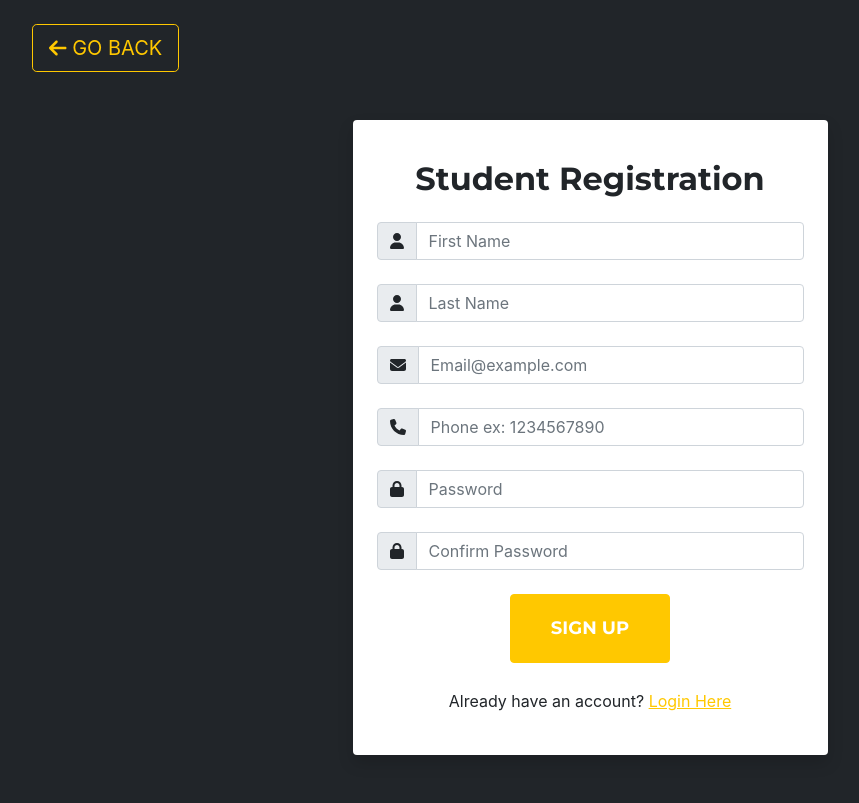
After one commit to dsreagan/TutoringApp, a Flask app: page /studentRegistration in a window 1280 px wide. The commit adds this page. Shown: the whole page, without its empty margins (50-909 px from the left). Run offline with Flask 3, Linux system fonts and the light colour scheme; some libraries are stand-ins or nearby versions.

Commit message:
finished student and tutor templates

```diff
--- a/website/templates/index.html
+++ b/website/templates/index.html
@@ -51,7 +51,7 @@
                 Register
               </a>
               <div class="dropdown-menu dropdown-menu-dark">
-                <a href="#" class="dropdown-item">As a Student</a>
+                <a href="/studentRegistration" class="dropdown-item">As a Student</a>
                 <div class="dropdown-divider"></div>
                 <a href="/tutorRegistration" class="dropdown-item">As a Tutor</a>
               </div>
--- /dev/null
+++ b/website/templates/studentRegistration.html
@@ -0,0 +1,77 @@
+<!DOCTYPE html>
+<html lang="en">
+  <head>
+    <meta charset="UTF-8" />
+    <meta http-equiv="X-UA-Compatible" content="IE=edge" />
+    <meta name="viewport" content="width=device-width, initial-scale=1.0" />
+    <link href="https://fonts.googleapis.com/css?family=Montserrat:400,700" rel="stylesheet" type="text/css" />
+    <script src="https://use.fontawesome.com/releases/v6.1.0/js/all.js" crossorigin="anonymous"></script>
+    <link href="../static/css/styles.css" rel="stylesheet" />
+    <title>Student Registration</title>
+  </head>
+
+  <body class="bg-dark">
+    <div class="container">
+      <a href="/" class="btn btn-outline-warning btn-lg text-uppercase pe-auto mt-4">
+        <i class="fa fa-arrow-left" aria-hidden="true"></i>
+        Go Back
+      </a>
+      <div class="row mt-5">
+        <div class="col-lg-5 bg-white m-auto shadow p-4 mb-5 bg-white rounded">
+          <h2 class="text-center pt-3 mb-4">Student Registration</h2>
+          <!-- Start of Form -->
+          <form method="POST" enctype="multipart/form-data">
+            <!-- Account information -->
+            <div class="input-group mb-4">
+              <span class="input-group-text"><i class="fa fa-user"></i></span>
+              <input type="text" class="form-control" name="firstName" placeholder="First Name" required />
+            </div>
+            <div class="input-group mb-4">
+              <span class="input-group-text"><i class="fa fa-user"></i></span>
+              <input type="text" class="form-control" name="lastName" placeholder="Last Name" required />
+            </div>
+            <div class="input-group mb-4">
+              <span class="input-group-text"><i class="fa fa-envelope"></i></span>
+              <input
+                type="email"
+                class="form-control"
+                name="email"
+                placeholder="Email@example.com"
+                pattern="[a-z0-9._%+-]+@[a-z0-9.-]+\.[a-z]{2,3}$"
+                title="example@example.example"
+                required
+              />
+            </div>
+            <div class="input-group mb-4">
+              <span class="input-group-text"><i class="fa fa-phone"></i></span>
+              <input
+                type="tel"
+                class="form-control"
+                name="phoneNumber"
+                placeholder="Phone ex: 1234567890"
+                pattern="[0-9]{10}"
+                title="Only 10 Numbers"
+                required
+              />
+            </div>
+            <div class="input-group mb-4">
+              <span class="input-group-text"><i class="fa fa-lock"></i></span>
+              <input type="password" class="form-control" name="password" placeholder="Password" required />
+            </div>
+            <div class="input-group mb-4">
+              <span class="input-group-text"><i class="fa fa-lock"></i></span>
+              <input type="password" class="form-control" name="confirmPassword" placeholder="Confirm Password" required />
+            </div>
+
+            <!-- Register Button -->
+            <div class="text-center mb-4">
+              <input class="btn btn-primary btn-xl text-uppercase pe-auto" type="submit" value="Sign Up" />
+            </div>
+            <p class="text-center">Already have an account? <a href="#"> Login Here </a></p>
+          </form>
+        </div>
+      </div>
+    </div>
+    <script src="../static/js/scripts.js"></script>
+  </body>
+</html>
--- a/website/templates/tutorRegistration.html
+++ b/website/templates/tutorRegistration.html
@@ -20,7 +20,7 @@
         <div class="col-lg-5 bg-white m-auto shadow p-4 mb-5 bg-white rounded">
           <h2 class="text-center pt-3 mb-4">Tutor Registration</h2>
           <!-- Start of Form -->
-          <form action="#" method="get" enctype="multipart/form-data">
+          <form method="POST" enctype="multipart/form-data">
             <!-- Account information -->
             <div class="input-group mb-4">
               <span class="input-group-text"><i class="fa fa-user"></i></span>
```
Also changed, not shown: website/templates/register.html (deleted).
